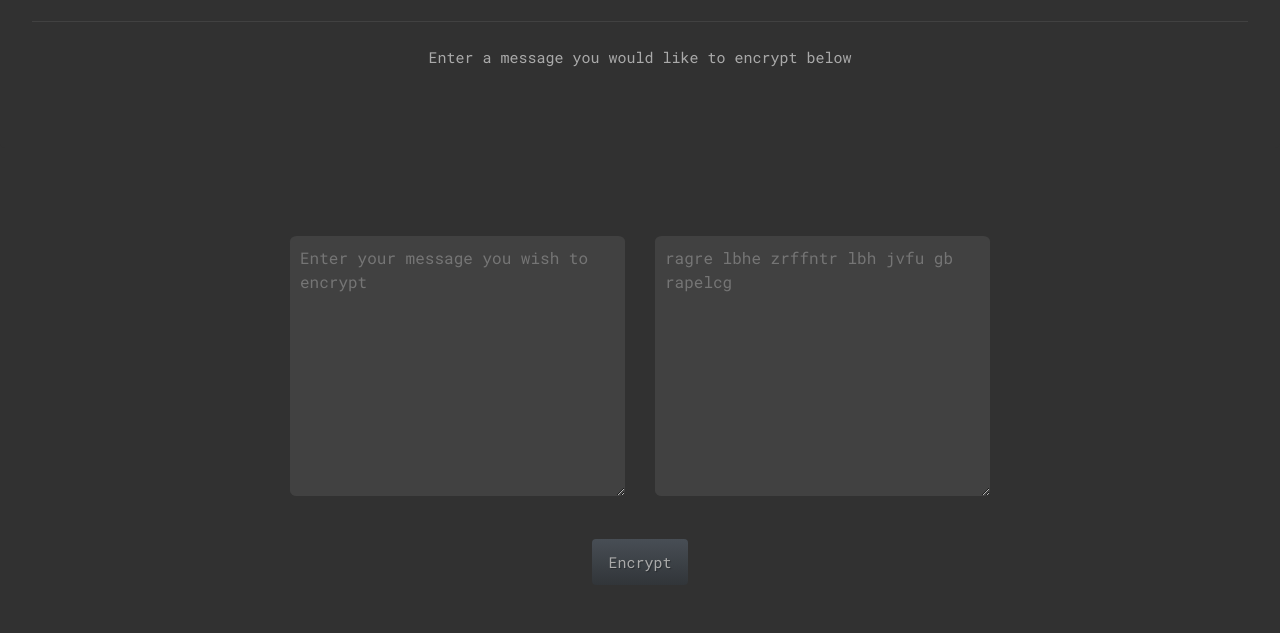
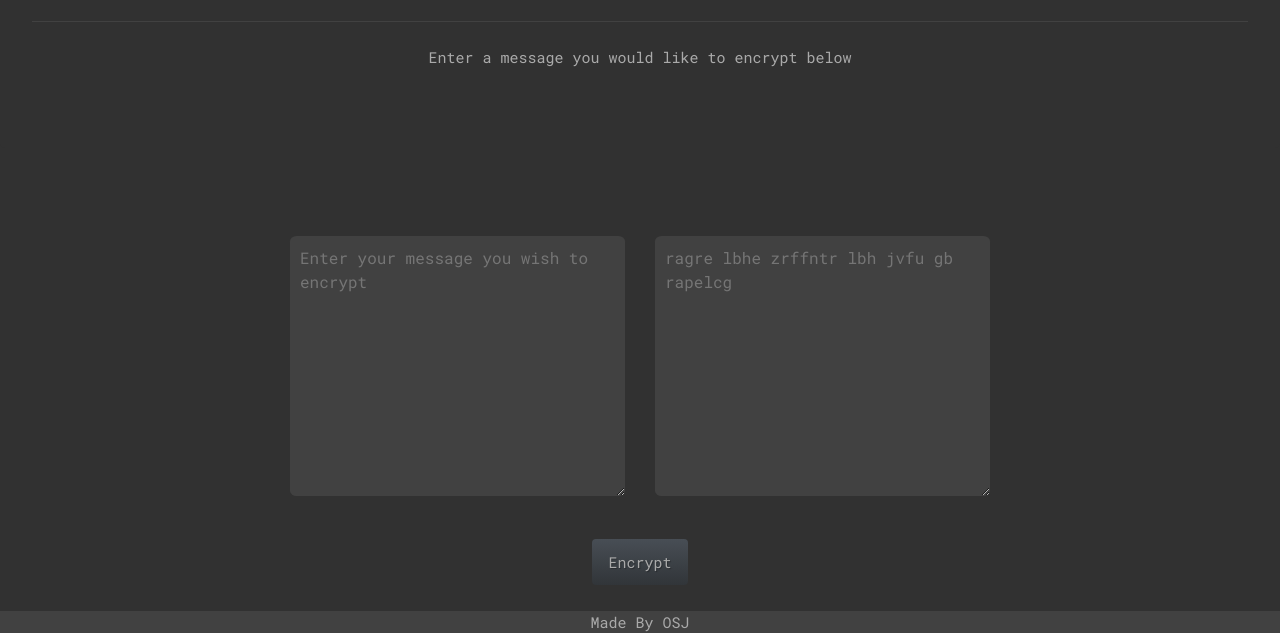
Before and after one commit to heyosj/Caesars-Cipher, a plain HTML site: page index.html in a window 1280 px wide. Shown: the part 218-851 px from the top of the page. Before the commit the page ends 803 px from the top, so only its background shows below. Drawn offline with nearby package versions, Linux system fonts and the light colour scheme.

Commit message:
added footer, still need work on clear button

```diff
--- a/index.html
+++ b/index.html
@@ -35,6 +35,10 @@
       <!-- <button type="button" class="btn btn-primary clear" onclick="">Clear</button> -->
     </div>
 
+    <footer class='footer'>
+      Made By OSJ
+    </footer>
+
 
     <!-- Optional JavaScript -->
     <!-- jQuery first, then Popper.js, then Bootstrap JS -->
--- a/sources/css/main.css
+++ b/sources/css/main.css
@@ -50,3 +50,9 @@ textarea:focus {
     border: none;
     color: #aaa;
 }
+
+.footer {
+    text-align: center;
+    margin-top: 2%;
+    background: #414141;
+}
```
